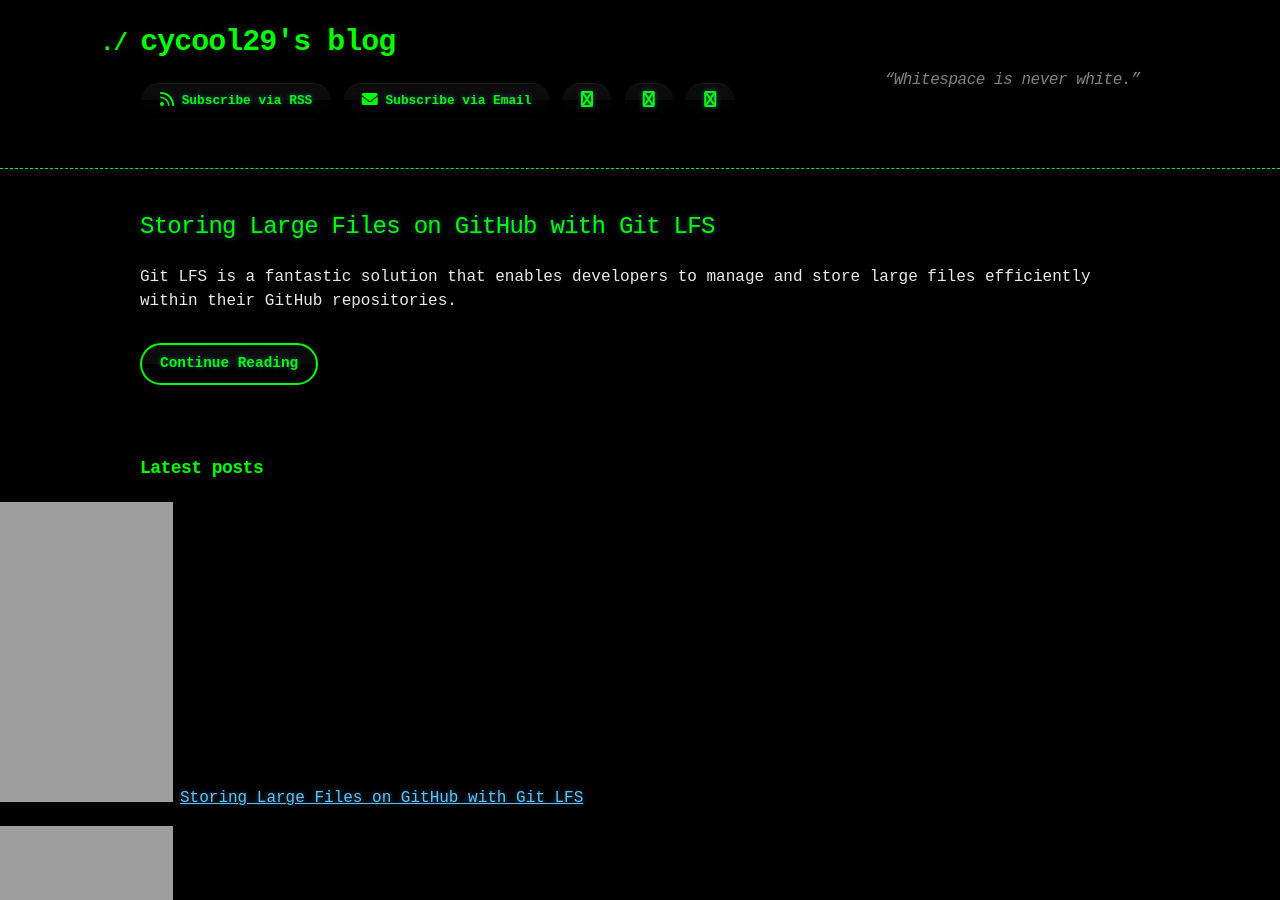
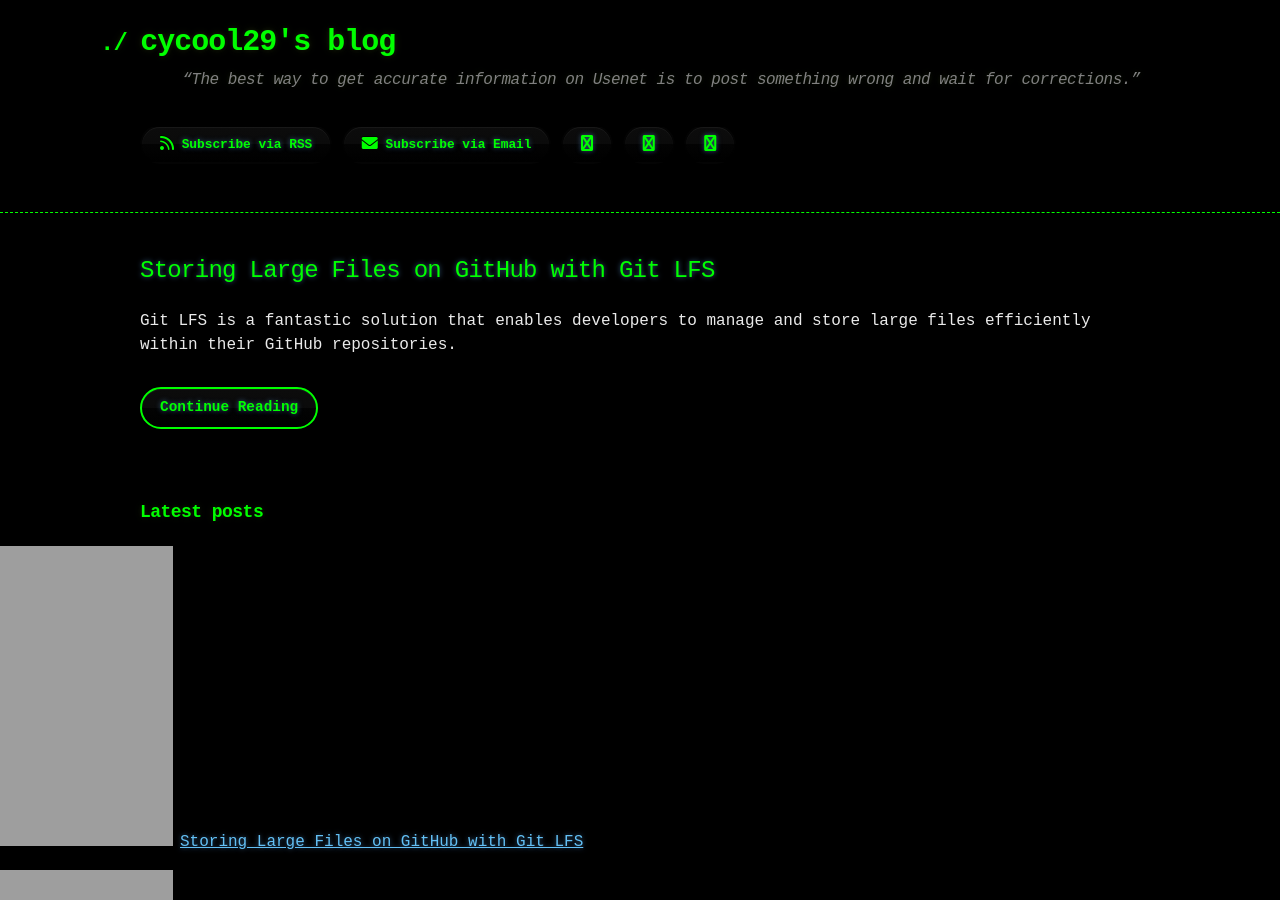
Before and after one commit to cycool29/cycool29.github.io, a Jekyll site: the page built from index.md, in a window 1280 px wide and 900 px high. Built offline with Jekyll 4.4.1, drawn with Linux system fonts in a browser that asks for light colours; a style sheet for code colours, icons or effects is not loaded.

Commit message:
Update quotes

```diff
--- a/_config.yml
+++ b/_config.yml
@@ -1,5 +1,5 @@
 title: cycool29's blog
-description: "“Whitespace is never white.” "
+description: "“The best way to get accurate information on Usenet is to post something wrong and wait for corrections.” "
 bio: A high school student. Intermediate in Python, Git, Bash. Learning JavaScript. He/Him. "
 author: cycool29
 url: https://cycool29.github.io
```
